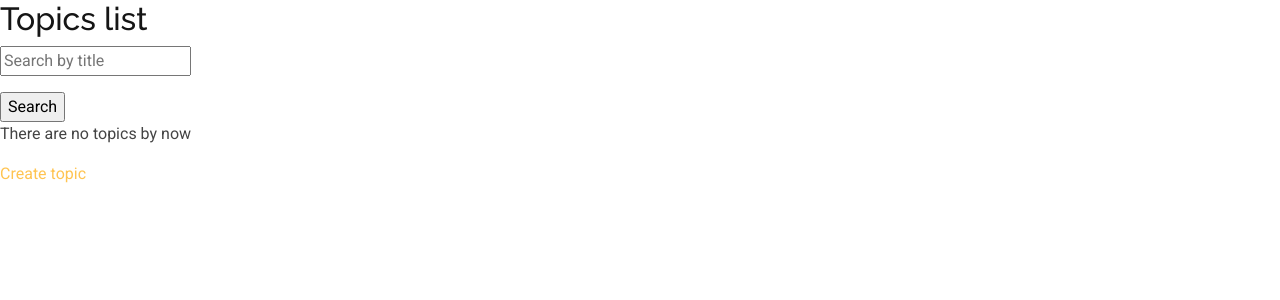
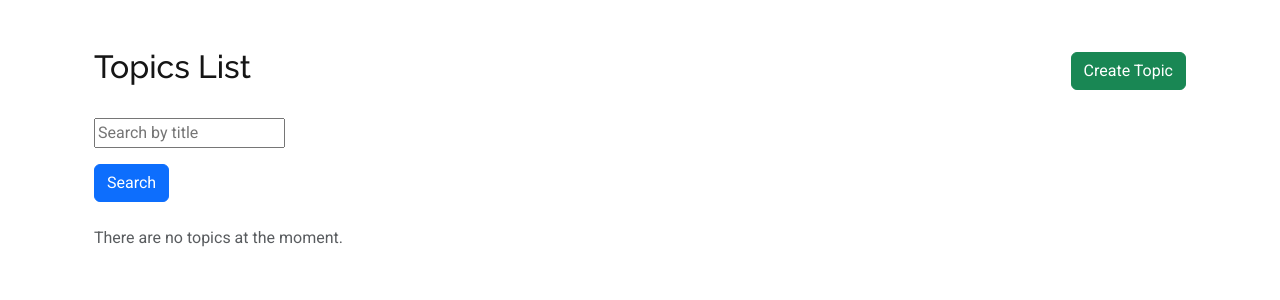
Before and after one commit to Wallian169/newspaper-agency, a Django app: page /topics/ in a window 1280 px wide. Shown: the part 80-380 px from the top of the page. Run offline with Django 5.2, Linux system fonts and the light colour scheme; the visitor is signed in with stand-in values (Sample User, id 1); data that the repository does not hold is empty; some libraries are stand-ins or nearby versions.

Commit message:
improved topic list visual using bootstrap

```diff
--- a/templates/base.html
+++ b/templates/base.html
@@ -68,12 +68,14 @@
   </header>
 
   <main class="main">
+    <div class="container mt-5">
     {% block content %}
 
     {% endblock %}
-  {% if is_paginated %}
-    {% include "includes/pagination.html" %}
-  {% endif %}
+    {% if is_paginated %}
+      {% include "includes/pagination.html" %}
+    {% endif %}
+    </div>
   </main>
   <!-- Scroll Top -->
   <a href="#" id="scroll-top" class="scroll-top d-flex align-items-center justify-content-center"><i class="bi bi-arrow-up-short"></i></a>
--- a/templates/includes/pagination.html
+++ b/templates/includes/pagination.html
@@ -1,6 +1,7 @@
 {% if is_paginated %}
   {% load query_transform %}
-  <ul class="pagination">
+  <div class="pagination align-items-center"></div>
+  <ul class="pagination justify-content-center">
     {% if page_obj.has_previous %}
       <li class="page-item">
         <a href="?{% query_transform request page=page_obj.previous_page_number %}" class="page-link">prev</a>
--- a/templates/manage_app/topic_list.html
+++ b/templates/manage_app/topic_list.html
@@ -5,43 +5,48 @@
 {% endblock %}
 
 {% block content %}
-	<h2>Topics list</h2>
-  <form action="" method="get">
+    <div class="container mt-5">
+        <div class="d-flex justify-content-between align-items-center mb-4">
+            <h2>Topics List</h2>
+            <a href="{% url 'manage_app:topic-create' %}" class="btn btn-success">Create Topic</a>
+        </div>
+        <form action="" method="get" class="mb-4">
+            <div class="form-row">
+                <div class="col">
                     {{ search_form.as_p }}
-    <input type="submit" value="Search">
+                </div>
+                <div class="col-auto">
+                    <input type="submit" value="Search" class="btn btn-primary">
+                </div>
+            </div>
         </form>
         {% if topic_list %}
-    <table>
+            <table class="table table-striped">
+                <thead>
                     <tr>
                         <th>ID</th>
                         <th>Name</th>
                         <th>Update</th>
                         <th>Delete</th>
                     </tr>
+                </thead>
+                <tbody>
                     {% for topic in topic_list %}
                         <tr>
+                            <td>{{ topic.id }}</td>
+                            <td>{{ topic }}</td>
                             <td>
-              {{ topic.id }}
+                                <a href="{% url 'manage_app:topic-update' pk=topic.id %}" class="btn btn-warning btn-sm">Update</a>
                             </td>
                             <td>
-              {{topic}}
-          </td>
-          <td>
-              <a href="{% url 'manage_app:topic-update' pk=topic.id %}">
-                Update
-              </a>
-            </td>
-            <td>
-              <a style="color: red"
-                href="{% url 'manage_app:topic-delete' pk=topic.id %}">
-                Delete
-              </a>
+                                <a href="{% url 'manage_app:topic-delete' pk=topic.id %}" class="btn btn-danger btn-sm">Delete</a>
                             </td>
                         </tr>
                     {% endfor %}
+                </tbody>
             </table>
         {% else %}
-      <p>There are no topics by now</p>
+            <p class="text-muted">There are no topics at the moment.</p>
         {% endif %}
-  <a href="{% url 'manage_app:topic-create' %}">Create topic</a>
+    </div>
 {% endblock %}
```
Lines whose indentation alone changed are shown as unchanged.
